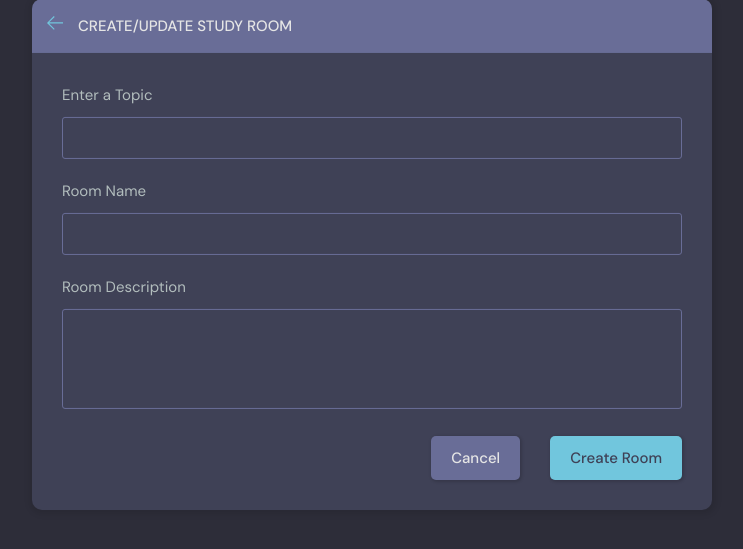
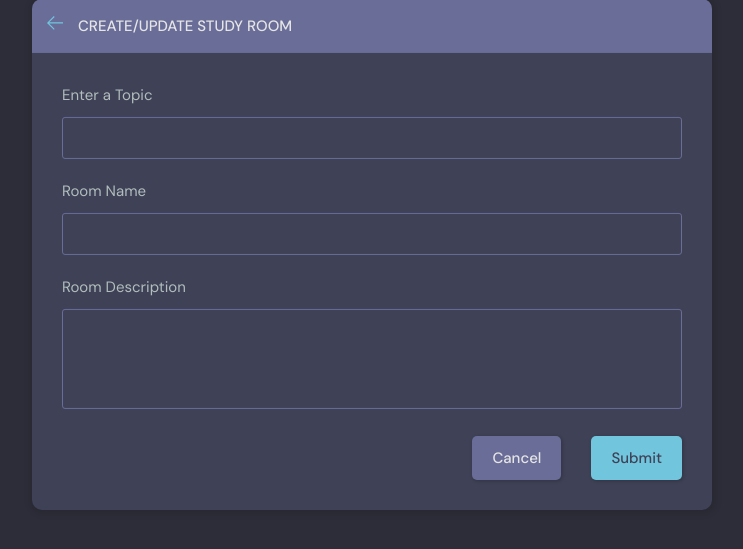
Before and after one commit to quevinrai/studybud, a Django app: page /create-room/ in a window 1280 px wide. Shown: the part 166-715 px from the top of the page, without its empty margins (268-1011 px from the left). Run offline with Django 4.2, Linux system fonts and the light colour scheme; the visitor is signed in with stand-in values (Sample User, id 1); data that the repository does not hold is empty.

Commit message:
Replace text with 'Submit'

```diff
--- a/base/templates/base/room_form.html
+++ b/base/templates/base/room_form.html
@@ -60,7 +60,7 @@
 
           <div class="form__action">
             <a class="btn btn--dark" href="index.html">Cancel</a>
-            <button class="btn btn--main" type="submit">Create Room</button>
+            <button class="btn btn--main" type="submit">Submit</button>
           </div>
         </form>
       </div>
```
